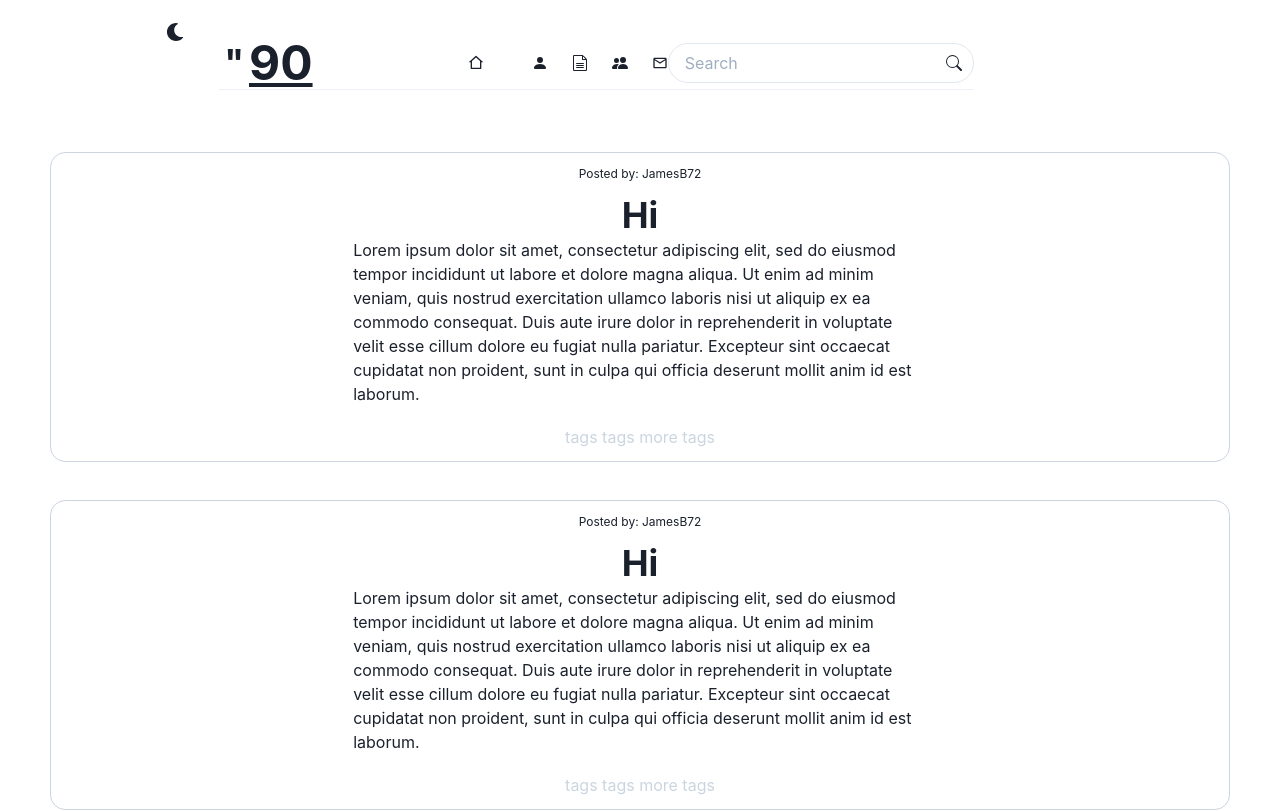
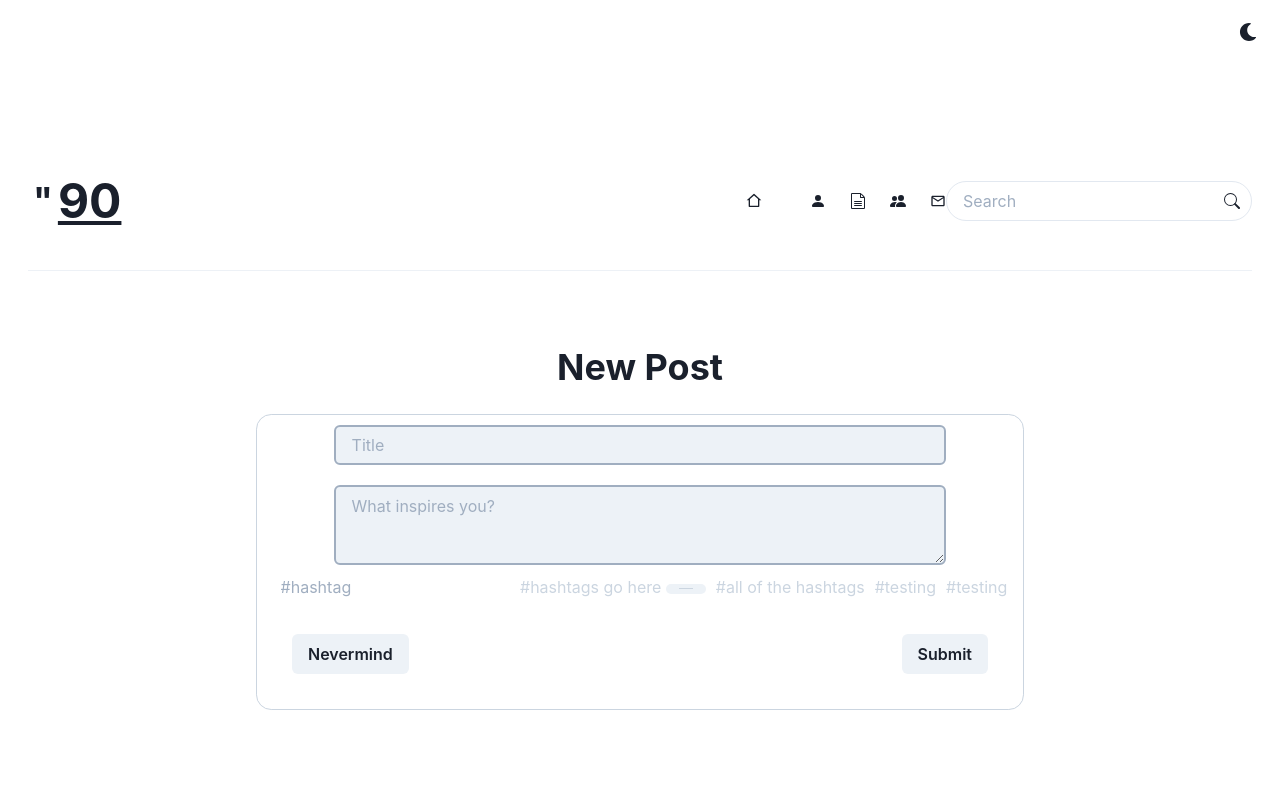
Before and after one commit to JBondeson19/ninety_frontend, a React (Create React App) app: page /post in a window 1280 px wide. Shown: the top 811 px of the page. Built offline with nearby package versions, Linux system fonts and the light colour scheme.

Commit message:
"routing and authorization"

```diff
--- a/package.json
+++ b/package.json
@@ -9,16 +9,18 @@
     "@testing-library/jest-dom": "^5.9.0",
     "@testing-library/react": "^10.2.1",
     "@testing-library/user-event": "^12.0.2",
+    "axios": "^0.21.1",
     "framer-motion": ">=3.0.0",
     "node-sass": "^4.14.1",
     "react": "^17.0.1",
     "react-dom": "^17.0.1",
     "react-icons": "^3.11.0",
+    "react-router-dom": "^5.2.0",
     "react-scripts": "4.0.1",
     "web-vitals": "^0.2.2"
   },
   "scripts": {
-    "start": "react-scripts start",
+    "start": "PORT=3001 react-scripts start",
     "build": "react-scripts build",
     "test": "react-scripts test",
     "eject": "react-scripts eject"
--- a/src/App.js
+++ b/src/App.js
@@ -1,4 +1,8 @@
-import React, {useState} from 'react';
+import React from 'react';
+import {
+  Switch,
+  Route
+} from "react-router-dom"
 import {
   ChakraProvider,
   Grid,
@@ -9,6 +13,7 @@ import { ColorModeSwitcher } from "./ColorModeSwitcher";
 import CreatePostContainer from "../src/components/PostComponents/CreatePostContainer"
 import Navbar from './components/Navbar/Navbar';
 import AllPostsComponent from './components/PostComponents/AllPostsComponent';
+import Login from './Login/Login';
 
 
 
@@ -16,12 +21,25 @@ function App() {
 
 
   return (
+
     <ChakraProvider theme={theme}>
         <Grid minH="40vh" p={3}>
         <ColorModeSwitcher justifySelf="flex-end" />
           <Navbar />
-          <AllPostsComponent />
         </Grid>
+        <Switch>
+        <Route path="/home">
+            <AllPostsComponent />
+        </Route>
+        <Route path="/post">
+            <CreatePostContainer />
+        </Route>
+        <Route exact path="/login">
+            <Login />
+        </Route>
+
+
+        </Switch>
     </ChakraProvider>
   );
 }
--- /dev/null
+++ b/src/Login/Login.js
@@ -0,0 +1,39 @@
+import React from 'react'
+import {
+    Flex,
+    FormControl,
+    Input,
+    Center,
+    Box,
+    Button,
+    Stack,
+    Heading
+} from "@chakra-ui/react"
+
+export default function Login() {
+
+
+    return (
+        <Box>
+        <Center>
+            <Heading>
+                Login
+            </Heading>
+        </Center>
+
+        <Center>
+            <Flex direction="column" width="50vh" height="30vh" m="2%">
+                <FormControl id="email" m="2%">
+                    <Input placeholder="Email address" type="email" />
+                </FormControl>
+                <FormControl m="2%">
+                    <Input placeholder="password" type="email" />
+                </FormControl>
+                <Center>
+                    <Button> Submit </Button>
+                </Center>
+            </Flex>
+        </Center>
+        </Box>
+    )
+}
--- a/src/components/Navbar/Navbar.js
+++ b/src/components/Navbar/Navbar.js
@@ -1,4 +1,5 @@
 import React from "react";
+import {Link} from "react-router-dom"
 import {
     Flex,
     Heading,
@@ -33,12 +34,12 @@ const Navbar = (props) => {
       align="center"
       justify="space-between"
       wrap="wrap"
-      padding="1.5rem"
+      padding="1rem"
       {...props}
     >
       <Flex align="center" mr={5}>
         <Heading p="5px">"</Heading>
-        <Heading as="h2" size="2xl" isTruncatedletterSpacing={"-.1rem"} as="u">
+        <Heading as="h2" size="2xl" as="u">
           90
         </Heading>
       </Flex>
@@ -60,9 +61,21 @@ const Navbar = (props) => {
         direction={["column", "row", "row", "row"]}
         pt={[4, 4, 0, 0]}
         >
-        <MenuItems><RiHome2Line/></MenuItems>
+
+          <MenuItems>
+            <Link to="/home">
+              <RiHome2Line/>
+            </Link>
+          </MenuItems>
+
         <MenuItems><BsFillPersonFill /></MenuItems>
-        <MenuItems><ImFileText2 /></MenuItems>
+
+        <MenuItems>
+          <Link to="/post">
+            <ImFileText2 />
+          </Link>
+        </MenuItems>
+
         <MenuItems><BsPeopleFill /></MenuItems>
         <MenuItems><MdMailOutline /></MenuItems>
         </Stack>
@@ -81,7 +94,7 @@ const Navbar = (props) => {
 
 
       </Box>
-      <Divider colorScheme="blue" />
+      <Divider />
     </Flex>
   );
 }
--- a/src/components/PostComponents/AllPostsComponent.js
+++ b/src/components/PostComponents/AllPostsComponent.js
@@ -2,34 +2,38 @@ import React from 'react'
 import PostContainer from "./PostContainer"
 import {
     GridItem,
-    Heading,
-    Spacer,
 } from "@chakra-ui/react";
 
-let posts = [
-    {post: {id: 1, title: "What a time to be alive", content: "Today I watched the world burn"},tags:["angry", "happy", "complex", "curious"]},
-    {post: {id: 2, title: "I don't know what's happening",content: "What's going on, where are my shoes?"},tags:["cool"]},
-    {post: {id: 3, title: "It's the last week of flatiron",content: "Presentations are almost done"}, tags:["relieved"]},
-  ]
+// let posts = [
+//     {post: {id: 1, title: "What a time to be alive", content: "Today I watched the world burn"},tags:["angry", "happy", "complex", "curious"]},
+//     {post: {id: 2, title: "I don't know what's happening",content: "What's going on, where are my shoes?"},tags:["cool"]},
+//     {post: {id: 3, title: "It's the last week of flatiron",content: "Presentations are almost done"}, tags:["relieved"]},
+//   ]
 class AllPostsComponent extends React.Component {
 
-    state={
-        posts: posts
-      }
+   state={
+     posts: []
+   }
 
-    // componentDidMount here (UseeffectHook)
-    //fetch request inside of Useeffect, map through that return a post container for each element
+    componentDidMount(){
+      fetch("http://localhost:3000/posts")
+      .then(res => res.json())
+      .then(postsArray => this.setState({
+        posts: postsArray
+      }))
+    }
+
     render() {
         return (
            <GridItem rowSpan={4} colSpan={4} align="center" direction="column" >
-                <PostContainer />
-                <PostContainer />
-                <PostContainer />
-
+           {this.state.posts.map(posts =>
+            <PostContainer post={posts} />
+           )}
            </GridItem>
         )
     }
 }
 
 
+
 export default AllPostsComponent
--- a/src/components/PostComponents/CreatePostContainer.js
+++ b/src/components/PostComponents/CreatePostContainer.js
@@ -1,4 +1,5 @@
-import React from 'react'
+import React, {useState} from 'react'
+// import { useHistory } from "react-router-dom";
 import TagList from './TagList'
 import {
     Input,
@@ -8,25 +9,51 @@ import {
     Stack,
     Spacer,
     Button,
-    Heading
+    Heading,
+    FormControl,
+
 } from "@chakra-ui/react";
 
 
 
-export default function CreatePostContainer() {
+export default function CreatePostContainer(props) {
 
     // do your fetch request here
     // I will need state management for anything that's getting submitted
+    let [title, setTitle] = useState("")
+    let [content, setContent] = useState("")
+    // let [tags, setTags] = useState([])
 
-    // let [title, setTitle] = useState("")
-    // let [content, setContent] = useState("")
-    // let [tags, setTags] = useState([])
+    function createPost(event) {
+        event.preventDefault()
+
+        let url = "http://localhost:3000/posts"
+
+
+        let reqObj = {
+            method: "POST",
+            headers: { 'Content-Type': 'application/json', Accept: "application/json"},
+            body: JSON.stringify({
+                title: title,
+                content: content,
+                user_id: 5
+            })
+        }
+
+        fetch(url, reqObj)
+        .then(res => res.json())
+        .then(post => console.log(post))
+
+    }
+
 
     return (
     <Box align="center" max>
         <Heading m="2%"> New Post </Heading>
-       <Grid direction="column" w="60%" h="95%" border="1px" borderColor="gray.300"  borderRadius="0.95em" position="flex">
-            <Stack align="center" >
+       <Grid direction="column" w="60%" h="95%" border="1px" borderColor="gray.300"  borderRadius="0.95em" position="flex" >
+            <form onSubmit={(event) =>
+            createPost(event)}>
+            <FormControl align="center" >
                 <Input
                     align="center"
                     borderColor="gray.400"
@@ -35,9 +62,14 @@ export default function CreatePostContainer() {
                     w="80%"
                     variant="filled"
                     onChange={(event) =>
-                        this.setState({title: event.target.value})
+                       setTitle(event.target.value)
                     }
+                    value={title}
                 />
+                </FormControl>
+                <FormControl>
+
+
                 <Textarea
                     align="center"
                     borderColor="gray.400"
@@ -45,19 +77,24 @@ export default function CreatePostContainer() {
                     w="80%"
                     placeholder="What inspires you?"
                     variant="filled"
+                    onChange={(event)=>
+                    setContent(event.target.value)
+                    }
+                    value={content}
                 />
                 <TagList />
-            </Stack>
+            </FormControl>
                 <Spacer/>
                     <Stack direction={['column', 'row', 'row']} m="35px" >
                         <Button>
                             Nevermind
                         </Button>
                     <Spacer/>
-                <Button>
+                        <Button type="submit" >
                                 Submit
                         </Button>
                     </Stack>
+                </form>
        </Grid>
     </Box>
     )
--- a/src/components/PostComponents/PostContainer.js
+++ b/src/components/PostComponents/PostContainer.js
@@ -4,23 +4,22 @@ import {
     Grid,
     Container,
     Center,
-    Button,
     Stack,
     Text,
     Heading
 } from "@chakra-ui/react"
 
-export default function PostContainer() {
+export default function PostContainer(props) {
 
     return (
         <Grid m="3%" border="1px" borderColor="gray.300"  borderRadius="0.95em" >
-            <Text margin="1%" fontSize="xs"> Posted by: JamesB72 </Text>
+            <Text margin="1%" fontSize="xs"> Posted by: {props.post.user.username}  </Text>
             <Center>
-                <Heading>Hi</Heading>
+                <Heading>{props.post.title}</Heading>
             </Center>
 
             <Stack>
-                <Container align="left"> Lorem ipsum dolor sit amet, consectetur adipiscing elit, sed do eiusmod tempor incididunt ut labore et dolore magna aliqua. Ut enim ad minim veniam, quis nostrud exercitation ullamco laboris nisi ut aliquip ex ea commodo consequat. Duis aute irure dolor in reprehenderit in voluptate velit esse cillum dolore eu fugiat nulla pariatur. Excepteur sint occaecat cupidatat non proident, sunt in culpa qui officia deserunt mollit anim id est laborum. </Container>
+                <Container align="left">{props.post.content}</Container>
                 <Box color="gray.300" p="1%" >
                     tags
                     tags
--- a/src/index.js
+++ b/src/index.js
@@ -2,6 +2,8 @@ import {
   ColorModeScript,
   theme,
    } from '@chakra-ui/react';
+
+import {BrowserRouter} from "react-router-dom";
 import React, { StrictMode } from 'react';
 import ReactDOM from 'react-dom';
 import App from './App';
@@ -10,12 +12,14 @@ import * as serviceWorker from './serviceWorker';
 
 
 ReactDOM.render(
-  <StrictMode>
-    <ColorModeScript
-      initialColorMode={theme.config.initialColorMode}
-    />
-    <App />
-  </StrictMode>,
+  <BrowserRouter>
+    <StrictMode>
+      <ColorModeScript
+        initialColorMode={theme.config.initialColorMode}
+      />
+      <App />
+    </StrictMode>
+  </BrowserRouter>,
   document.getElementById('root')
 );
 
```
Also changed, not shown: 2 other files (tests, documents, lock files or other folders). Lines whose indentation alone changed are shown as unchanged.
